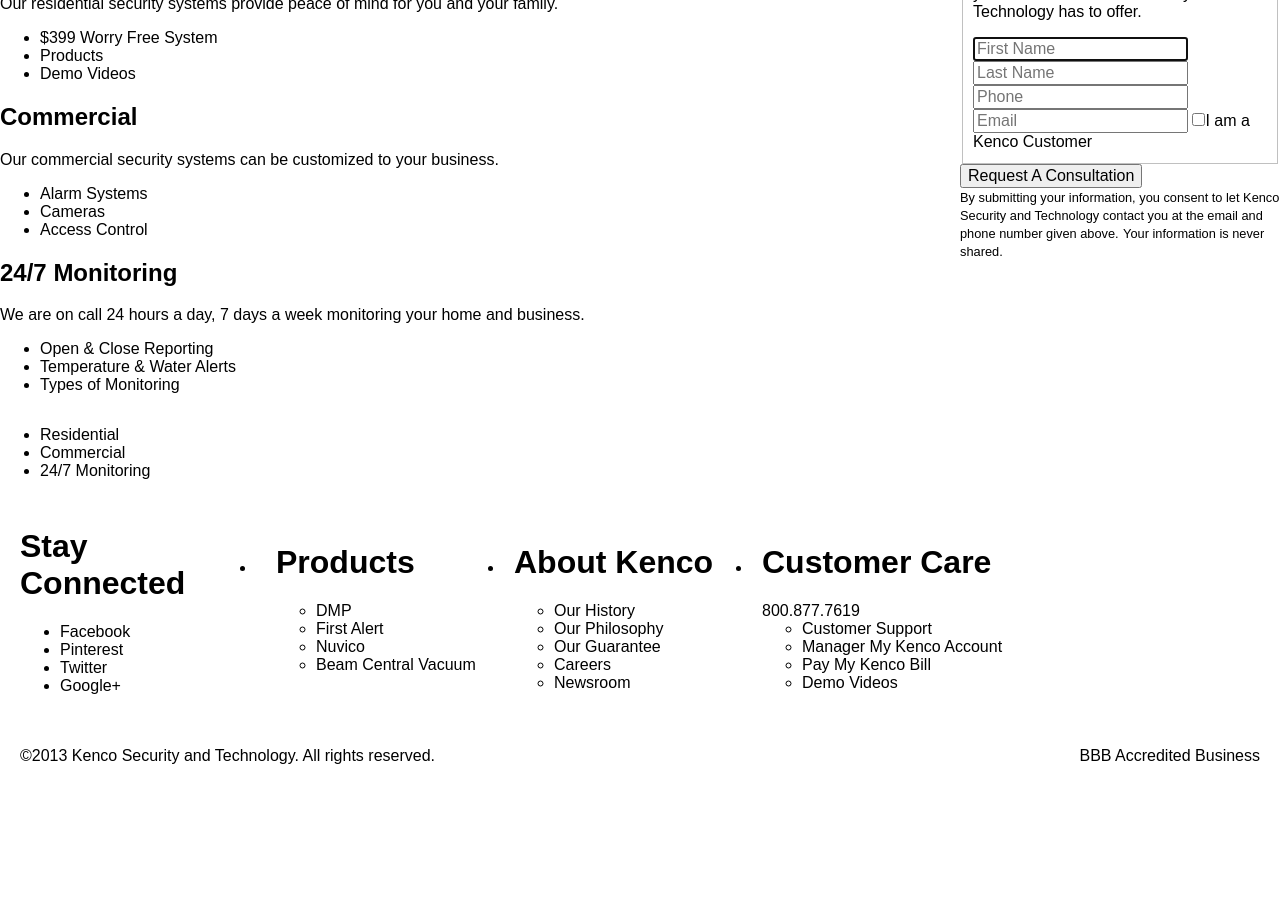
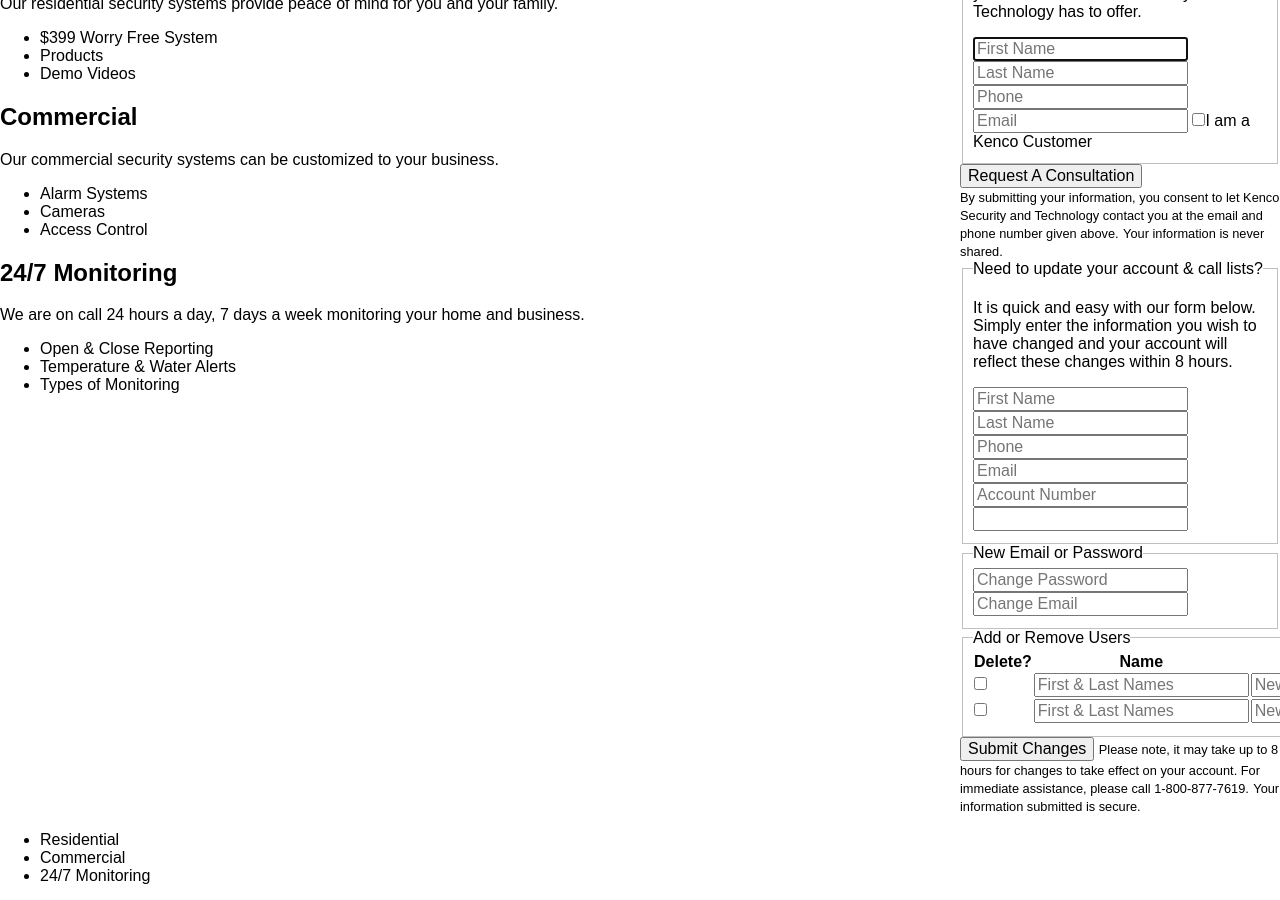
Before and after one commit to Kenco-Enterprises-Inc/kenco-enterprises-inc.github.io, a Jekyll site: the page built from index.html, in a window 1280 px wide and 900 px high, scrolled down 349 px. Built offline with Jekyll 4.4.1, drawn with Linux system fonts in a browser that asks for light colours; before the commit the page ends 1140 px from its top, so only the background shows below that.

Commit message:
Added a maintenance placeholder form

```diff
--- /dev/null
+++ b/_includes/maintenance.html
@@ -0,0 +1,44 @@
+<form name="maintenance">
+  <fieldset>
+    <legend>Need to update your account &amp; call lists?</legend>
+    <p>It is quick and easy with our form below. Simply enter the information you wish to have changed and your account will reflect these changes within 8 hours.</p>
+    <input name="first-name" inputmode="latin-name" placeholder="First Name" autofocus>
+    <input name="last-name" inputmode="latin-name" placeholder="Last Name">
+    <input type="tel" name="phone" placeholder="Phone">
+    <input type="email" name="email" placeholder="Email">
+    <input name="account-num" placeholder="Account Number">
+    <input type="password" name="password" placeholder"Password (Encrypted for your security)">
+  </fieldset>
+  <fieldset>
+    <legend>New Email or Password</legend>
+    <input type="password" name="new-password" placeholder="Change Password">
+    <input type="email" name="new-email" placeholder="Change Email">
+  </fieldset>
+  <fieldset>
+    <legend>Add or Remove Users</legend>
+    <table>
+      <thead>
+        <tr>
+          <th>Delete?</th>
+          <th>Name</th>
+          <th>Password</th>
+        </tr>
+      </thead>
+      <tbody>
+        <tr>
+          <td><input type="checkbox" name="user1-delete" value="Delete User:"></td>
+          <td><input name="user1-name" inputmode="latin-name" placeholder="First &amp; Last Names"></td>
+          <td><input name="user1-password" placeholder="New user password"></td>
+        </tr>
+        <tr>
+          <td><input type="checkbox" name="user2-delete" value="Delete User:"></td>
+          <td><input name="user2-name" inputmode="latin-name" placeholder="First &amp; Last Names"></td>
+          <td><input name="user2-password" placeholder="New user password"></td>
+        </tr>
+      </tbody>
+    </table>
+  </fieldset>
+  <input type="submit" value="Submit Changes">
+  <small>Please note, it may take up to 8 hours for changes to take effect on your account. For immediate assistance, please call 1-800-877-7619.</small>
+  <small class="privacy-notice">Your information submitted is secure.</small>
+</form>
--- a/index.html
+++ b/index.html
@@ -47,6 +47,7 @@ title: Kenco Security and Technology &bull; Montana and Wyoming's most chosen al
     </div>
     <div class="unit  w-1-4">
       {% include consultation.html %}
+      {% include maintenance.html %}
     </div>
     <div class="unit  w-3-4">
       {% include categories-nav-items.html %}
```
